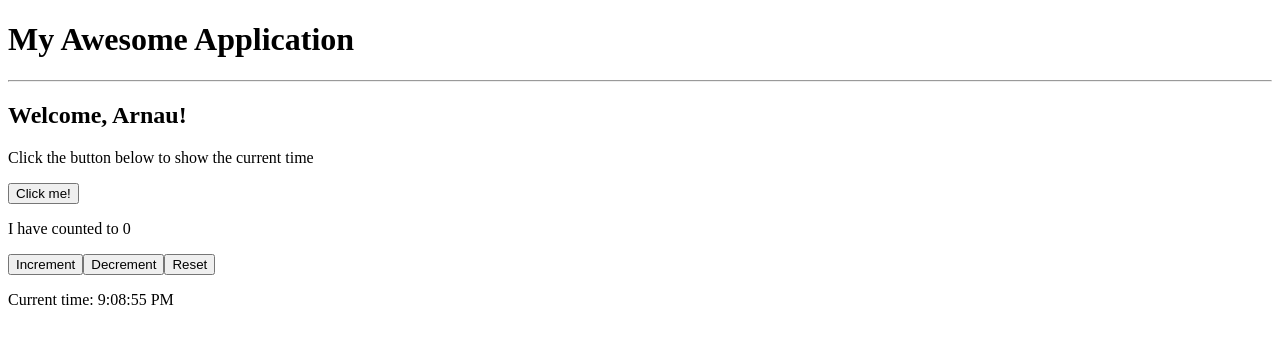
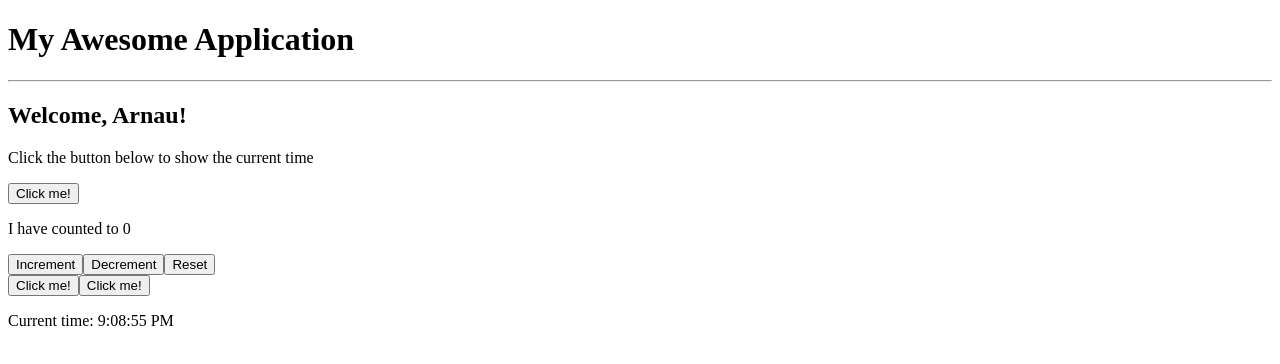
Before and after one commit to SrWilly19/DevelHopeApuntes, a React (Vite) app in the folder ReatApp/my-app/: page / in a window 1280 px wide. Shown: the top 364 px of the page. Built offline with nearby package versions, Linux system fonts and the light colour scheme.

Commit message:
apuntes jsx

```diff
--- a/ReatApp/my-app/src/App.jsx
+++ b/ReatApp/my-app/src/App.jsx
@@ -2,6 +2,7 @@ import { AlertClock } from "./AlertClock"
 import { Clock } from "./Clock"
 import { Counter } from "./Counter"
 import { HelloWorld } from "./HelloWorld"
+import { MouseClicker } from "./MouseClicker"
 import { Welcome } from "./Welcome"
 
 //Un componente debe devolver una expresion JSX, algo que permita que el componente se represente dentro de la aplicacion
@@ -14,6 +15,7 @@ export function App(){
             <Welcome name="Arnau" />
             <AlertClock />
             <Counter />
+            <MouseClicker />
             <Clock />
         </div>
     )
--- /dev/null
+++ b/ReatApp/my-app/src/MouseClicker.jsx
@@ -0,0 +1,16 @@
+export function MouseClicker(){
+    //Por lo atanto, puede usar esta sintaxis para tener el mismo controlador de eventos y ejecutar un codigo diferente dentro del mismo controlador de eventos, segun el elemento que
+    //activo el controlador de eventos
+    function handleButtonClick(event ){
+        console.log(event.currentTarget.name)
+    }
+
+    return (
+        <div>
+            <button name="one" onClick={handleButtonClick}>Click me!</button>
+            <button name="two" onClick={handleButtonClick}>Click me!</button>
+        </div>
+
+
+    )
+}
```
Also changed, not shown: 1 other file (tests, documents, lock files or other folders).
